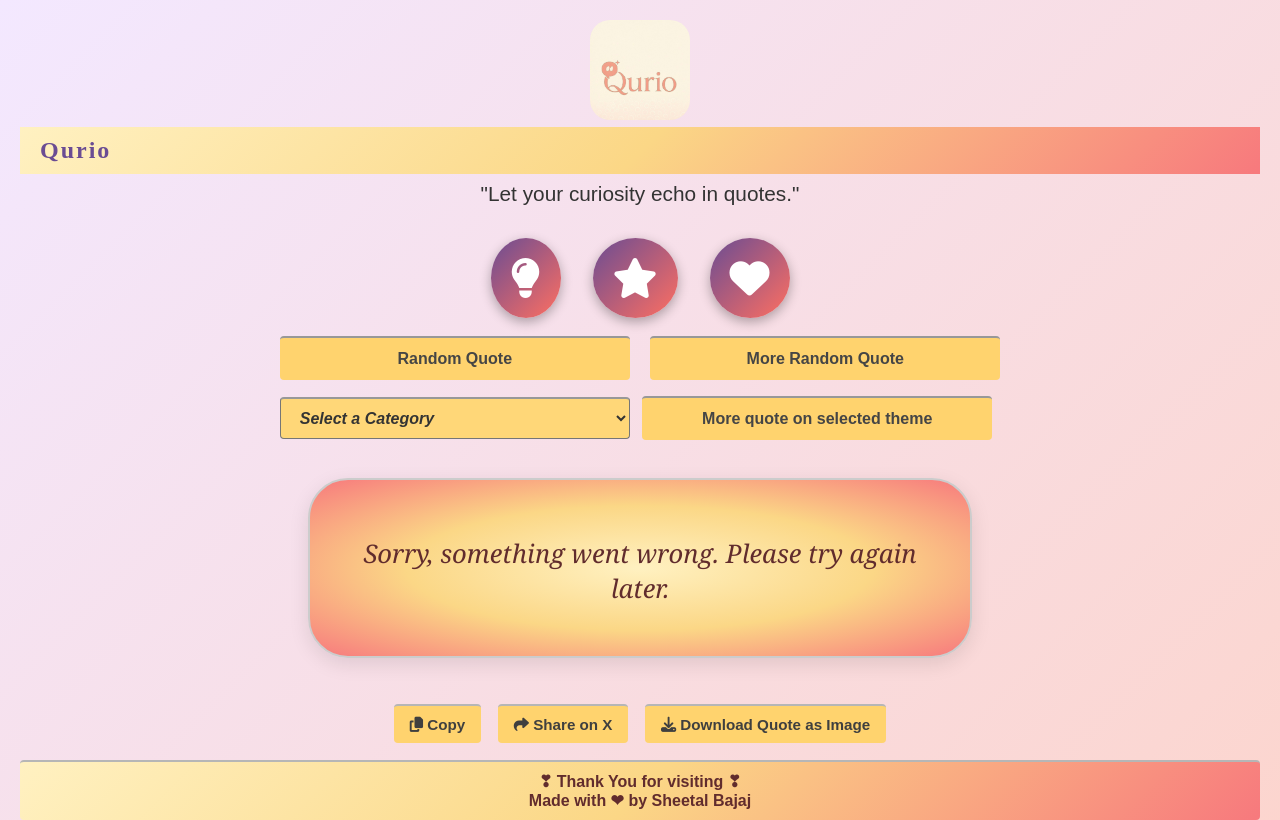
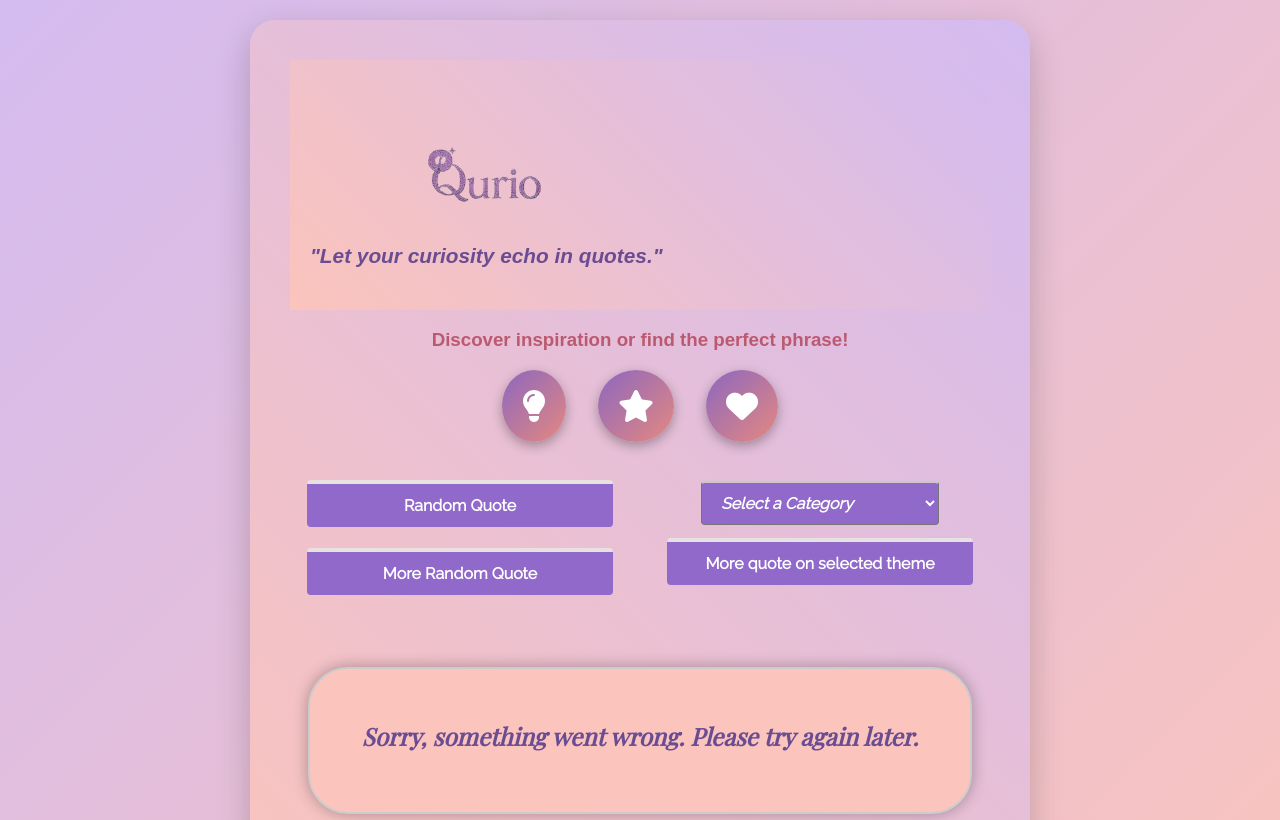
Before and after one commit to Sheetal-cell/Qurio, a plain HTML site: page index.html in a window 1280 px wide. Shown: the top 820 px of the page. Drawn offline with nearby package versions, Linux system fonts and the light colour scheme; no server answers; a web font is replaced by a local one.

Commit message:
initial figma

```diff
--- a/index.html
+++ b/index.html
@@ -5,40 +5,57 @@
   <meta name="viewport" content="width=device-width, initial-scale=1.0">
   <!-- Font Awesome for icons -->
   <script src="https://kit.fontawesome.com/a076d05399.js" crossorigin="anonymous"></script>
-  <link rel="icon" href="Qurio-logo.jpg" type="image/x-icon">
-  <link rel="icon" href="Qurio-logo.jpg" type="image/png">
+  <link rel="icon" href="Qurio-logo.png" type="image/x-icon">
+  <link rel="icon" href="Qurio-logo.png" type="image/png">
   <link rel="stylesheet" href="style.css">
   <link rel="stylesheet" href="https://cdnjs.cloudflare.com/ajax/libs/font-awesome/6.5.1/css/all.min.css">
+  <link href="https://fonts.googleapis.com/css2?family=Pacifico&family=Roboto:wght@400;500;700&family=Playfair+Display:ital@1&display=swap" rel="stylesheet">
+  <link href="https://fonts.googleapis.com/css2?family=Playfair+Display&family=Lora&family=Cormorant+Garamond&display=swap" rel="stylesheet">
+  <link href="https://fonts.googleapis.com/css2?family=Pacifico&family=Great+Vibes&display=swap" rel="stylesheet">
+  <link href="https://fonts.googleapis.com/css2?family=Raleway&display=swap" rel="stylesheet">
+
+
+
 
   <title>Qurio-Let your curiosity echo in quotes.</title>
 </head>
 <body>
   <!-- Logo Section -->
-  <header id="header">
-    <img src="Qurio-logo.jpg" alt="Qurio Logo" id="logo"> <!-- Replace logo.png with your logo image file -->
+<div class="quote-card">
+
+
      <!-- Navbar -->
      <nav class="navbar">
       <div class="navbar-left">
-          <h1>Qurio</h1>
+        <header id="header"></header>
+        <img src="Qurio-logo.png" alt="Qurio Logo" id="logo">
+        <h2 id="tagline">"Let your curiosity echo in quotes."</h2>
+
       </div>
-      </nav>
+    </header>
+    </nav>
+    <div>
+
+      <p><h3>Discover inspiration or find the perfect phrase!</h3></p>
+    </div>
+
       <div class="main-content">
-    <p id="tagline">"Let your curiosity echo in quotes."</p>
+
     <div class="icon-row">
       <i class="fas fa-lightbulb" title="Inspire Me"></i>
       <i class="fas fa-star" title="Favorite Quotes"></i>
       <i class="fas fa-heart" title="Loved Ones"></i>
     </div>
 
-  </header>
+
 
   <div id="quote-options">
-    <div id="random-buttons">
+    <div id="random-buttons" class="quote-row">
       <button id="random-btn-top">Random Quote</button>
       <button id="random-btn-bottom">More Random Quote</button>
     </div>
 
-
+    <div class="quote-row" id="category-options">
     <select id="category-dropdown">
       <option value="" disabled selected>Select a Category</option>
       <option value="Motivation">💪 Motivation</option>
@@ -67,7 +84,7 @@
       <option value="Humor">😂 Humor</option>
       <option value="Creativity">🎨 Creativity</option>
     </select>
-    <button id="new-quote-btn">More quote on selected theme</button>
+    <button id="new-quote-btn">More quote on selected theme</button></div>
   </div>
   <!-- Quote Display Section -->
   <div id="quote-display">
@@ -85,7 +102,7 @@
   </div>
 
 </div>
-
+</div>
   <!-- Footer Section -->
   <footer id="footer">
     <p>❣ Thank You for visiting ❣</p>
@@ -95,5 +112,6 @@
   <script src="https://cdnjs.cloudflare.com/ajax/libs/html2canvas/1.4.1/html2canvas.min.js"></script>
 
   <script src="script.js"></script>
+
 </body>
 </html>
--- a/style.css
+++ b/style.css
@@ -1,8 +1,12 @@
+
+* {
+  transition: all 0.3s ease;
+}
 
 /* Base styling */
 body {
-  font-family: 'Poppins', sans-serif;
-  background: linear-gradient(135deg, #f3e8ff, #fcd5ce);
+  font-family: 'Quicksand', sans-serif;
+  background: linear-gradient(135deg, #d4bbf0, #fbc4bc);
   color: #333;
   text-align: center;
   padding: 20px;
@@ -10,32 +14,54 @@ body {
   display: flex;
   flex-direction: column; /* Stack content vertically */
   min-height: 100vh; /* Ensure the body takes at least the full viewport height */
+
 }
 .main-content {
   flex: 1; /* Allow this section to take all available space */
 }
 .navbar {
   display: flex;
-  justify-content: space-between;
-  align-items: center;
+  flex-direction: column;
+  justify-content: center;
+  align-items: flex-start;
   padding: 10px 20px;
-  background: linear-gradient(135deg, #fff1c1, #fbd786, #f7797d);
-  color: white;
+  background: linear-gradient(225deg, #d4bbf0, #fbc4bc);
+  color: #6A4C93;
+  font-family: 'Quicksand', sans-serif;
+  font-style:italic;
+  font-weight: 500;
+
+}
+h3{
+  color: #bb5970;
+  align-content: flex-start;
+}
+
+#header, #tagline,#logo {
+  text-align: left;
 }
 
 .navbar-left h1 {
   margin: 0;
-  font-size: 24px;
+  font-size: 34px;
+  color: #5d4283;
+
 }
 #header {
-  margin-bottom: 10px;
+  margin-bottom: 2px;
+  display: flex;
+  flex-direction: column;
+  align-items: flex-start;
 }
 
 #logo {
-  max-width: 100px;
+  max-width: 150px;
   height: auto;
-  margin-bottom: 3px;
+  margin-bottom: 1px;
   border-radius: 20%;
+
+
+
 }
 
 h1 {
@@ -46,15 +72,21 @@ h1 {
 
 }
 header p {
-  font-size: 1.2rem;
-  color: #555;
-  margin-top: 0.5rem;
+  font-size: 1.3rem;
+  color: #6A4C93;
+  margin-bottom: 2rem;
+  font-family: 'Quicksand', sans-serif;
+  font-style:italic;
+  font-weight: 500;
+
 }
 
 #tagline {
   font-size: 1.3rem;
-  color: #333;
+  color: #6A4C93;
   margin-bottom: 2rem;
+  font-family: 'Poppins', sans-serif;
+  font-style: oblique;
 }
 
 /* Icon Row Styling */
@@ -66,9 +98,9 @@ header p {
 }
 
 .icon-row i {
-  font-size: 2.5rem;
+  font-size: 2rem;
   color: #ffffff;
-  background: linear-gradient(135deg, #6A4C93, #FF6F61);
+  background: linear-gradient(135deg, #8c67bf, #e58880);
   padding: 20px;
   border-radius: 50%;
   box-shadow: 0 4px 12px rgba(0, 0, 0, 0.3);
@@ -98,15 +130,34 @@ header p {
   border: none;
   border-radius: 4px;
   cursor: pointer;
-  background-color: #ffd36e;
-  color: #454545;
+  background-color: #9169ca;
+  color: #fff;
   transition: background-color 0.3s ease;
-  border-top: 2px solid #989898;
+  border-top: 4px solid #e7e1e1;
   border-radius: 4px;
+  width: 90%;
+  font-family: 'Raleway', sans-serif;
+}
+.quote-row {
+  display: flex;
+  flex-direction: column;
+  gap: 5px;
+  width: 100%;
+  justify-content: center;
+  align-items: center;
+}
+#quote-options {
+  display: flex;
+  flex-direction: row;
+  align-items: center;
+  gap: 20px;
+  margin: 30px auto;
 }
 
 #quote-options button:hover {
-  background-color: #fff1c1;
+  background: #4a3570;
+  color:#ffffff;
+  transition: transform 0.3s ease, box-shadow 0.3s ease, background 0.3s ease;
 }
 
 #category-section {
@@ -114,6 +165,8 @@ header p {
   display: flex;
   justify-content: center;
   max-height: 50px;
+  background-color: #ffbbb2;
+  font-family: 'Raleway', sans-serif;
 }
 
 /* Styling for the category dropdown */
@@ -121,10 +174,10 @@ header p {
   padding: 10px 15px;
   font-size: 1rem;
   font-weight: bold;
-  color: #333;
+  color: #ffffff;
   border-radius: 4px;
-  border-top: 2px solid #989898;
-  background-color: #ffd778;
+  border-top: 2px solid #cac8c8;
+  background-color: #9169ca;
   transition: background 0.3s ease, transform 0.2s ease;
   max-width: 350px;
   width: 70%;
@@ -132,39 +185,51 @@ header p {
   max-height: 50px; /* Adjust this value if needed */
   overflow-y: auto; /* Makes the dropdown scrollable vertically */
   font-style: italic;
-
+  font-family: 'Raleway', sans-serif;
+}
+#category-dropdown:hover{
+  background: #4a3570;
+  color:#ffffff;
 
 }
 
 
 
 #quote-display {
-  background: radial-gradient( #fff1c1, #fbd786, #f7797d);
-
+  background-color: #fbc4bc;
+  box-shadow: 0 0 15px rgba(0, 0, 0, 0.3);
+  margin: 4rem auto;
 
   border: 2px solid #ccc;
   border-radius: 40px;
   padding: 30px;
-  margin: 20px auto;
+
   max-width: 600px;
-  box-shadow: 0 6px 20px rgba(0, 0, 0, 0.1);
+
+  font-size: 1.6rem;
+  font-family: 'Lora', serif;
   color: #333;
-  text-align: center;
-  font-family: 'Georgia', serif;
+  line-height: 1.8;
   position: relative;
+
+  transition: 0.3s ease;
 }
 
 #quote {
-  font-size: 1.6rem;
+  margin-top: 1rem;
+  font-size: 1.5rem;
   font-style: italic;
-  margin-bottom: 20px;
-  color: #612c2d;
+  color: #6A4C93;
+  font-style: italic;
+  font-weight: bolder;
+  font-family: 'Playfair Display', serif;
 }
 
 #author {
-  font-size: 1.1rem;
-  font-weight: bold;
-  color: #555;
+  font-size: 1.3rem;
+  font-weight: 600;
+  color: #5e3d8b;
+  font-family: 'Roboto', sans-serif;
 }
 
 
@@ -175,7 +240,8 @@ header p {
   flex-direction: column;
   align-items: center;
   gap: 12px; /* Space between buttons */
-  border-top: 2px solid #b6b6b6;
+  border-top: 4px solid #d4d1d1;
+  font-family: 'Roboto', sans-serif;
 }
 
 #quote-buttons button {
@@ -184,18 +250,21 @@ header p {
   border: none;
   border-radius: 4px;
   cursor: pointer;
-  color: #555;
-  background-color: #ffd778;
+  color: #fff;
+  background-color: #9169ca;
   transition: background-color 0.3s ease, transform 0.2s ease;
   width: 80%; /* Makes buttons responsive */
   font-weight: bold;
-  border-top: 2px solid #b6b6b6;
+  border-top: 4px solid #d8d2d2;
+  font-family: 'Roboto', sans-serif;
+
 }
 
 #quote-buttons button:hover {
-  background-color: #fff1c1;/* Slight change on hover */
+  background-color: #381c55;/* Slight change on hover */
   transform: scale(1.05); /* Slightly increase size on hover */
   font-weight: bold;
+  transition: transform 0.3s ease, box-shadow 0.3s ease, background 0.3s ease;
 }
 
 #quote-buttons button:active {
@@ -209,13 +278,14 @@ header p {
   border:#171717;
   border-radius: 4px;
   cursor: pointer;
-  color: #323232;
-  background-color: #ffd778;
+  color: #fff;
+  background-color: #9169ca;
   transition: background-color 0.3s ease, transform 0.2s ease;
   max-width: 350px;
   width: 70%;
   font-weight: bold;
-  border-top: 2px solid #b6b6b6;
+  border-top: 2px solid #e7e4e4;
+  font-family: 'Roboto', sans-serif;
 }
 
 #new-quote-btn:hover {
@@ -229,13 +299,14 @@ header p {
   border: none;
   border-radius: 4px;
   cursor: pointer;
-  color: #303030;
-  background-color: #ffd778;
+  color: #fff;
+  background-color: #9169ca;
   transition: background-color 0.3s ease, transform 0.2s ease;
   max-width: 350px;
   width: 70%;
   margin: 2px;
   font-weight: bold;
+  font-family: 'Roboto', sans-serif;
 }
 
 #random-btn-bottom:hover {
@@ -249,13 +320,14 @@ header p {
   border: none;
   border-radius: 4px;
   cursor: pointer;
-  color: #303030;
-  background-color: #ffd778; /* Ensure the color applies */
+  color: #fff;
+  background-color: #9169ca; /* Ensure the color applies */
   transition: background-color 0.3s ease, transform 0.2s ease;
   max-width: 350px;
   width: 70%;
   margin: 2px;
   font-weight: bold;
+  font-family: 'Roboto', sans-serif;
 }
 
 #random-btn-top:hover {
@@ -265,7 +337,7 @@ header p {
 /* Additional for specificity */
 #random-btn-top:focus {
   outline: none;
-  background-color: #fff1c1;
+  background-color: #9169ca;
 }
 
 
@@ -314,7 +386,7 @@ header p {
 
   #quote-options button,
   #quote-buttons button {
-    margin: 10px 0;
+    margin: 5px 0;
     width: 90%;
   }
 
@@ -334,39 +406,50 @@ header p {
   }
 }
 #quote-actions {
-  margin-top: 20px;
+  margin-top: 0.2rem;
+  display: flex;
+  justify-content: center;
+  gap: 1rem;
+  flex-wrap: wrap;
 }
 
 #quote-actions button {
   padding: 10px 16px;
-  margin: 6px;
+  margin: 1.5px;
   font-size: 0.95rem;
   border:#333;
   border-radius: 4px;
   cursor: pointer;
-  background-color: #ffd36e;
-  color: #3f3f3f;
-  font-weight: bold;
-  transition: background-color 0.3s ease;
+
   box-shadow: #333;
-  border-top: 2px solid #b6b6b6;
+  border-top: 4px solid #d9d4d4;
   border-radius: 4px;
+  background: #6A4C93;
+  color: #fff;
+  font-size: 1.15rem;
+  cursor: pointer;
+  transition: all 0.3s ease;
+  font-family: 'Raleway', sans-serif;
+  font-weight: 500;
 }
 
 #quote-actions button:hover {
-  background-color: #fff1c1;
+  background: #442d6e;
 }
 /* Footer Section */
 #footer {
   margin-top: 40px;
   padding: 10px;
-  font-size: 1rem;
-  color: #612c2d;
-  background: linear-gradient(135deg,#fff1c1, #fbd786,#f7797d );
-  border-top: 2px solid #b6b6b6;
+
+  border-top: 4px solid #b6b6b6;
   font-weight: bold;
   border-radius: 4px;
   margin-top: auto; /* Ensures the footer is pushed to the bottom */
+  background-color:#805cb1 ;
+  color: #fff;
+  font-size: 0.95rem;
+  letter-spacing: 0.5px;
+  font-family: 'Raleway', sans-serif;
 }
 
 #footer p {
@@ -378,6 +461,10 @@ header p {
   .navbar {
       flex-direction: column;
       align-items: flex-start;
+      max-width: 700px;
+  }
+  .icon-row i{
+    font-size: 1.5rem;
   }
 }
 
@@ -385,4 +472,41 @@ header p {
   .navbar-left h1 {
       font-size: 20px;
   }
+  .icon-row i{
+    font-size: 1rem;
+  }
 }
+
+.quote-card {
+  background: linear-gradient(225deg, #d4bbf0, #fbc4bc);
+  margin: 0 auto;
+  padding: 2.5rem;
+  width: 75%;
+  max-width: 700px;
+  border-radius: 25px;
+  box-shadow: 0 12px 35px rgba(0,0,0,0.2);
+  transition: 0.3s ease;
+  height: 100%;
+  min-height: 100vh;
+}
+
+
+
+
+@media screen and (max-width: 768px) {
+  .navbar {
+    flex-wrap: wrap;
+    justify-content: center;
+    text-align: center;
+  }
+
+  .navbar-left {
+    flex-direction: column;
+    align-items: center;
+  }
+
+  #tagline {
+    font-size: 18px;
+    margin: 10px 0;
+  }
+}
```
Also changed, not shown: Qurio-logo.jpg (deleted), Qurio-logo.png (added), heart.png (added), lightbulb.png (added), star.png (added).
